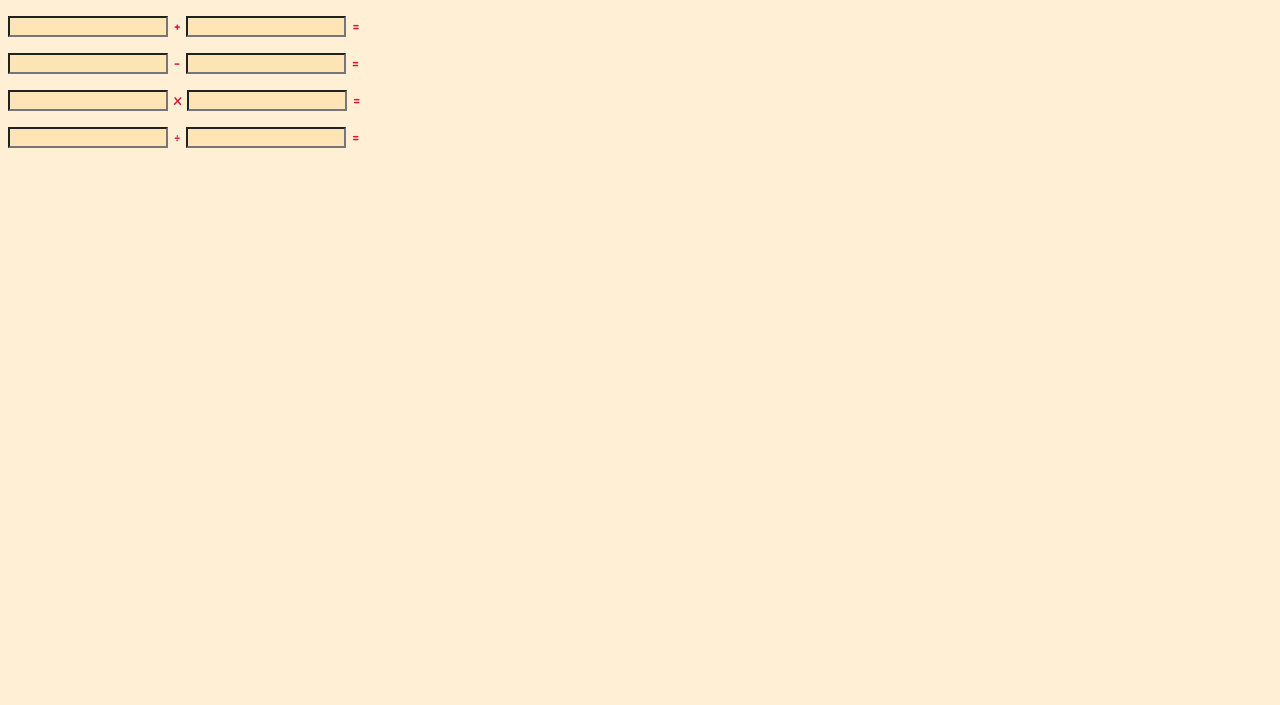
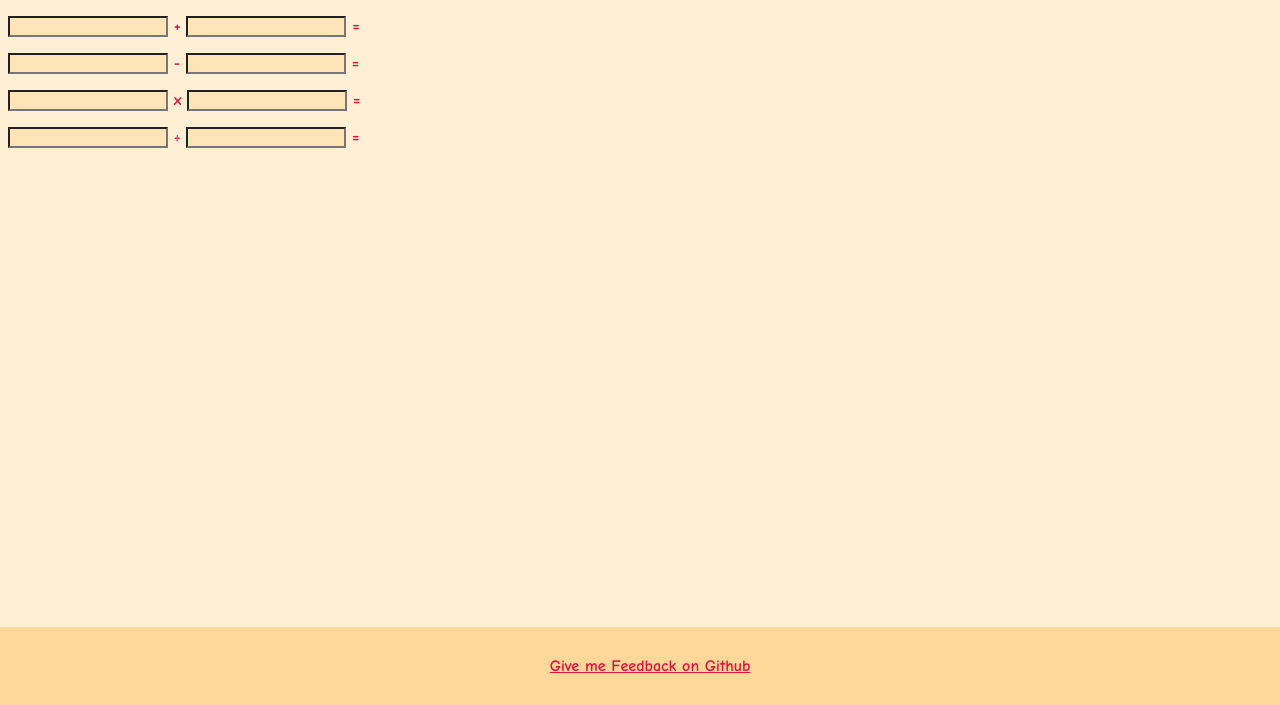
Before and after one commit to samaryllis/Calculator, a plain HTML site: page index.html in a window 1280 px wide. Shown: the part 95-800 px from the top of the page. Drawn offline with Linux system fonts and the light colour scheme.

Commit message:
Add github link.

```diff
--- a/index.css
+++ b/index.css
@@ -17,3 +17,24 @@ input {
   color: lightcoral;
   background-color: moccasin;
 }
+
+footer {
+  position: fixed;
+  left: 0;
+  bottom: 0;
+  width: 100%;
+  text-align: center;
+  /* height: 40px; */
+  background-color: #ffd899;
+  margin: auto;
+  padding: 30px 10px;
+}
+footer a:visited {
+  color: chocolate;
+}
+@media only screen and (max-width: 600px) {
+  /* For mobile phones: */
+  footer {
+    padding: 10px;
+  }
+}
--- a/index.html
+++ b/index.html
@@ -33,6 +33,12 @@
       <input type="number" name="split2" /> =
       <span id="splitResult"></span>
     </p>
+
+    <footer class="footer">
+      <a href="https://github.com/samaryllis/Calculator"
+        >Give me Feedback on Github</a
+      >
+    </footer>
     <script src="index.js"></script>
   </body>
 </html>
```
